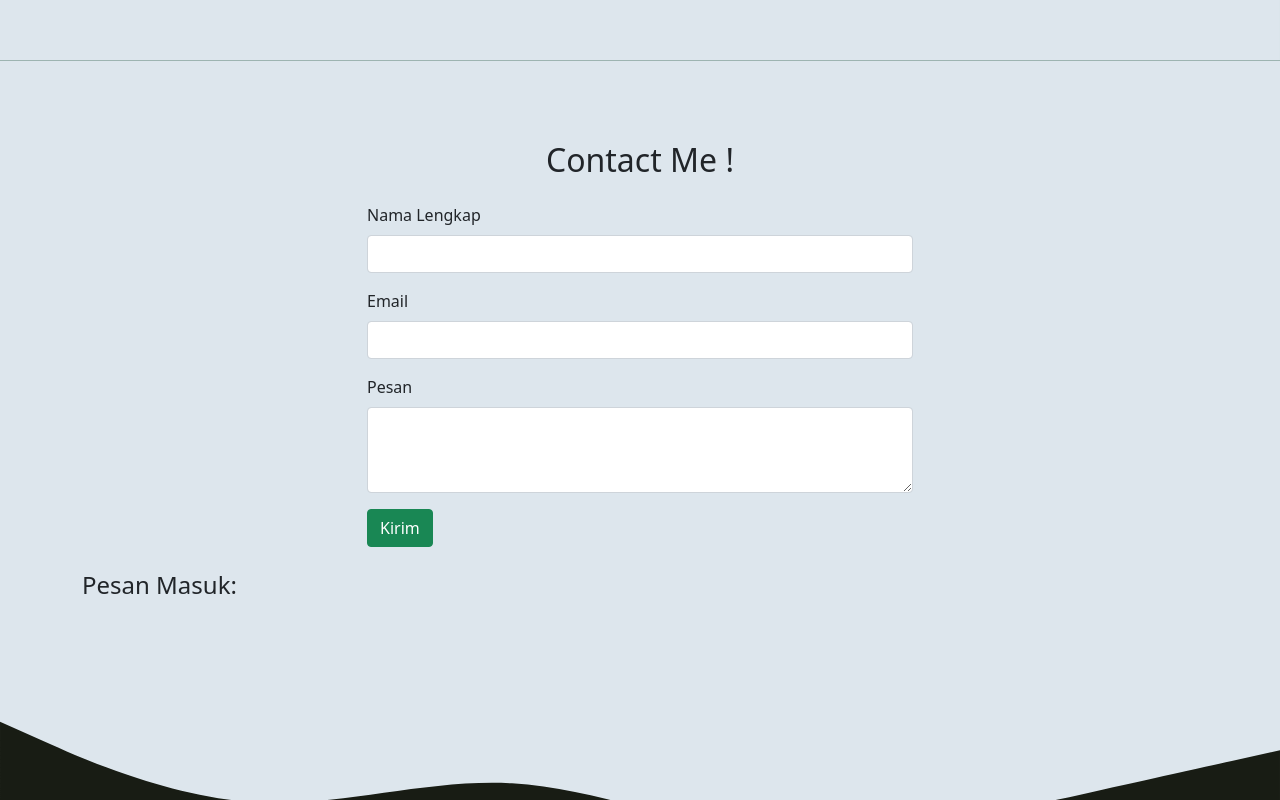
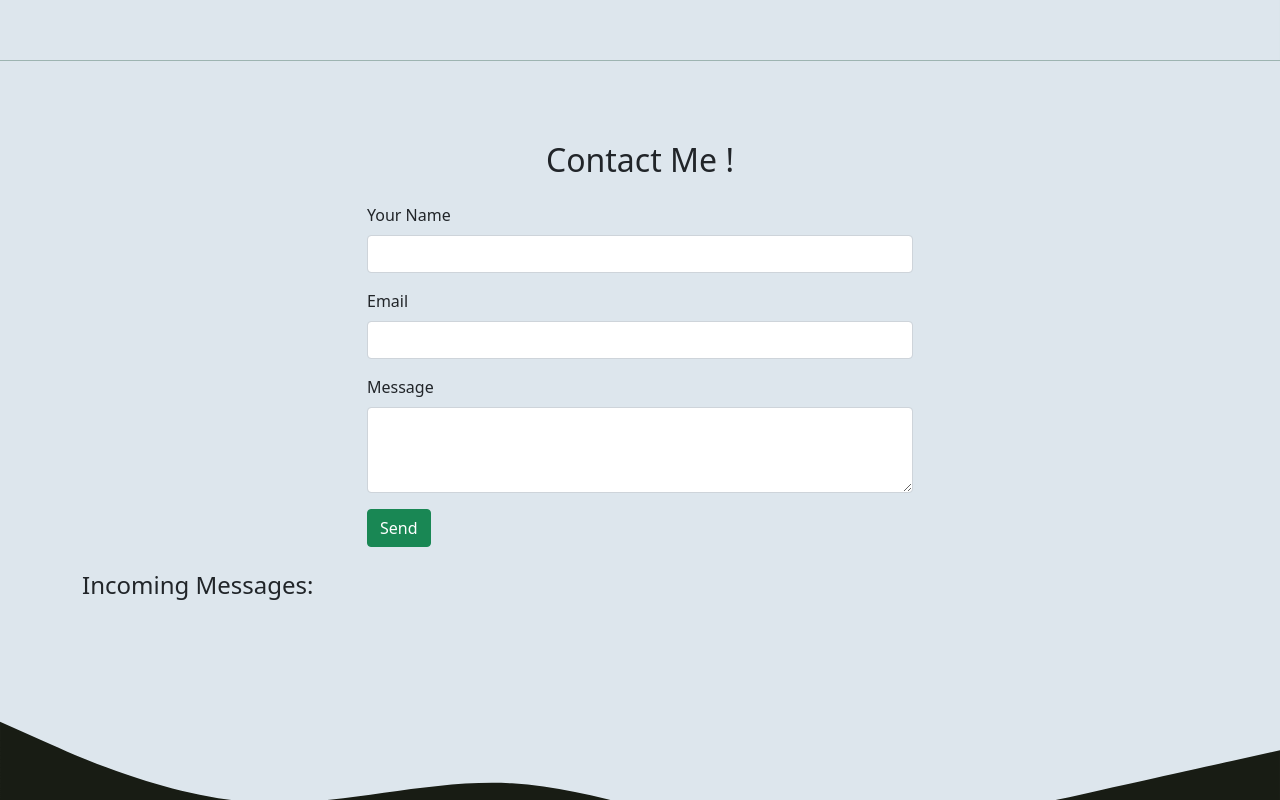
Before and after one commit to ahmadalmusthofa/ahmadalmusthofa.github.io, a plain HTML site: page index.html in a window 1280 px wide. Shown: the part 2278-3078 px from the top of the page. Drawn offline with nearby package versions, Linux system fonts and the light colour scheme.

Commit message:
fix : mengupdate dan memperbaiki parfrasa bahasa menjadi English

```diff
--- a/index.html
+++ b/index.html
@@ -155,7 +155,7 @@
                 <p class="card-text">
                   I made a Responsive and simple landing page using the
                   Bootstrap 4 CSS framework that I learned on the CodePolitan
-                  course.
+                  course
                 </p>
               </div>
             </div>
@@ -214,7 +214,7 @@
           <div class="col-md-6">
             <form>
               <div class="mb-3">
-                <label for="name" class="form-label">Nama Lengkap</label>
+                <label for="name" class="form-label">Your Name</label>
                 <input
                   type="text"
                   class="form-control"
@@ -232,15 +232,15 @@
                 />
               </div>
               <div class="mb-3">
-                <label for="pesan" class="form-label">Pesan</label>
+                <label for="pesan" class="form-label">Message</label>
                 <textarea class="form-control" id="pesan" rows="3"></textarea>
               </div>
-              <button type="submit" class="btn btn-success">Kirim</button>
+              <button type="submit" class="btn btn-success">Send</button>
             </form>
           </div>
         </div>
         <div id="contactMessages" class="mt-4">
-          <h4>Pesan Masuk:</h4>
+          <h4>Incoming Messages:</h4>
           <ul id="messagesList" class="list-group"></ul>
         </div>
       </div>
```
